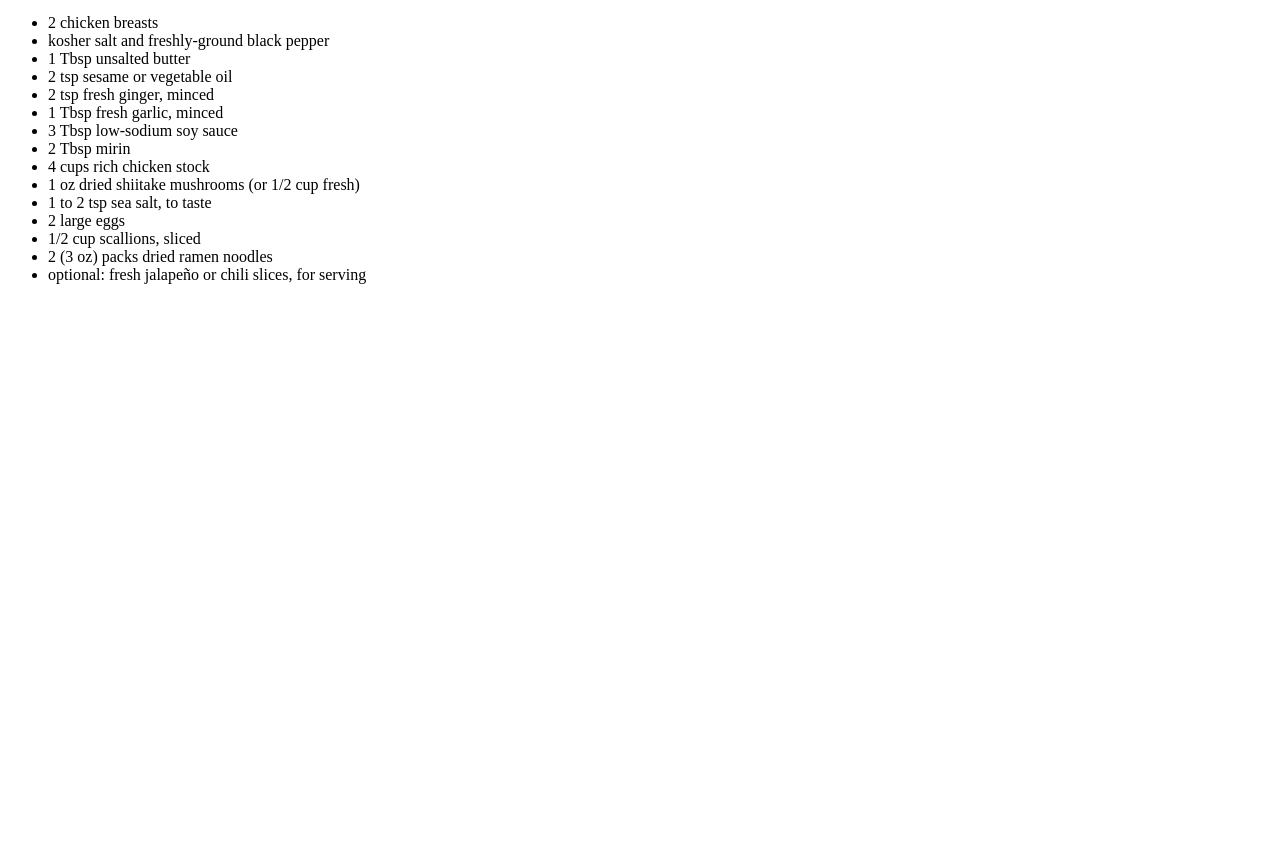
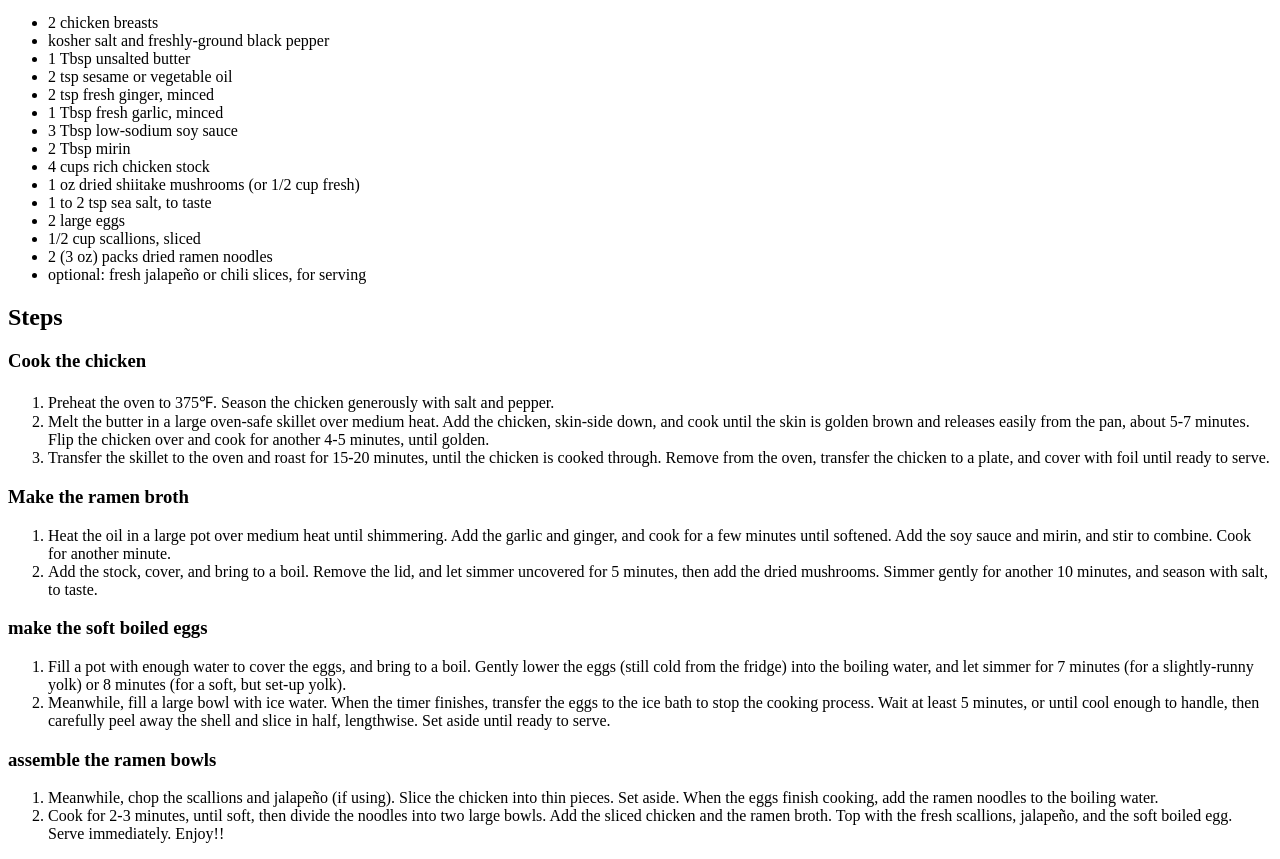
Before and after one commit to Norindu/odin-recipes, a plain HTML site: page recipes/ramen.html in a window 1280 px wide. Shown: the part 811-1670 px from the top of the page. Before the commit the page ends 1111 px from the top, so only its background shows below. Drawn offline with Linux system fonts and the light colour scheme.

Commit message:
Add steps for recipe in ramen.html

```diff
--- a/recipes/ramen.html
+++ b/recipes/ramen.html
@@ -27,5 +27,29 @@
                 <li>2 (3 oz) packs dried ramen noodles</li>
                 <li>optional: fresh jalapeño or chili slices, for serving</li>
             </ul>
+
+            <h2>Steps</h2>
+            <h3>Cook the chicken</h3>
+            <ol>
+                <li>Preheat the oven to 375℉. Season the chicken generously with salt and pepper.</li>
+                <li>Melt the butter in a large oven-safe skillet over medium heat. Add the chicken, skin-side down, and cook until the skin is golden brown and releases easily from the pan, about 5-7 minutes. Flip the chicken over and cook for another 4-5 minutes, until golden.</li>
+                <li>Transfer the skillet to the oven and roast for 15-20 minutes, until the chicken is cooked through. Remove from the oven, transfer the chicken to a plate, and cover with foil until ready to serve.</li>
+            </ol>
+            <h3>Make the ramen broth</h3>
+            <ol>
+                <li>Heat the oil in a large pot over medium heat until shimmering. Add the garlic and ginger, and cook for a few minutes until softened. Add the soy sauce and mirin, and stir to combine. Cook for another minute.</li>
+                <li>Add the stock, cover, and bring to a boil. Remove the lid, and let simmer uncovered for 5 minutes, then add the dried mushrooms. Simmer gently for another 10 minutes, and season with salt, to taste.</li>
+            </ol>
+            <h3>make the soft boiled eggs</h3>
+            <ol>
+                <li>Fill a pot with enough water to cover the eggs, and bring to a boil. Gently lower the eggs (still cold from the fridge) into the boiling water, and let simmer for 7 minutes (for a slightly-runny yolk) or 8 minutes (for a soft, but set-up yolk).</li>
+                <li>Meanwhile, fill a large bowl with ice water. When the timer finishes, transfer the eggs to the ice bath to stop the cooking process. Wait at least 5 minutes, or until cool enough to handle, then carefully peel away the shell and slice in half, lengthwise. Set aside until ready to serve.</li>
+            </ol>
+            <h3>assemble the ramen bowls</h3>
+            <ol>
+                <li>Meanwhile, chop the scallions and jalapeño (if using). Slice the chicken into thin pieces. Set aside. When the eggs finish cooking, add the ramen noodles to the boiling water.</li>
+                <li>Cook for 2-3 minutes, until soft, then divide the noodles into two large bowls. Add the sliced chicken and the ramen broth. Top with the fresh scallions, jalapeño, and the soft boiled egg. Serve immediately. Enjoy!!</li>
+            </ol>
+
     </body>
 </html>
```
Lines whose indentation alone changed are shown as unchanged.
